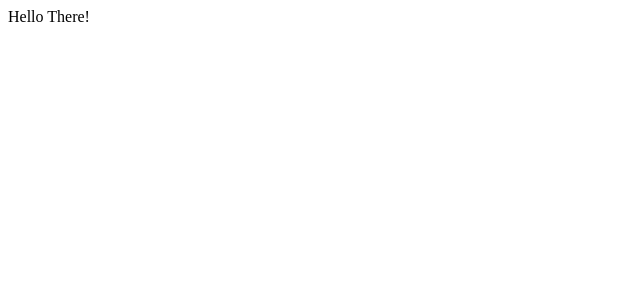
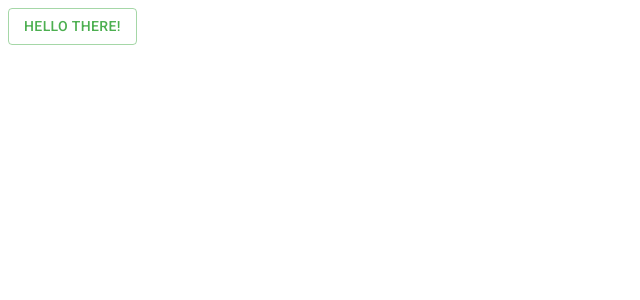
Before and after one commit to JKarwatka/portfolio-website, a Next.js app: page / in a window 1280 px wide. Shown: the top 300 px of the page, without its empty margins (0-640 px from the left). Built offline with nearby package versions, Linux system fonts and the light colour scheme.

Commit message:
Add theme provider for application

```diff
--- a/pages/index.tsx
+++ b/pages/index.tsx
@@ -1,8 +1,16 @@
 import React from "react";
+import { Typography, Button } from "@material-ui/core";
+import { NavBar } from "@components/NavBar";
+import { ThemeProvider } from "@material-ui/styles";
+import { theme } from "src/utils/theme";
 
 const Home: React.FC = () => {
   return (
-        <div>Hello There!</div>
-    );
-}
+    <ThemeProvider theme={theme}>
+      <Button variant="outlined" color="secondary">
+        Hello There!
+      </Button>
+    </ThemeProvider>
+  );
+};
 export default Home;
--- /dev/null
+++ b/src/utils/theme.js
@@ -0,0 +1,14 @@
+import { green, red } from "@material-ui/core/colors";
+
+const { createTheme } = require("@material-ui/core");
+
+export const theme = createTheme({
+  palette: {
+    primary: {
+      main: red[500],
+    },
+    secondary: {
+      main: green[500],
+    },
+  },
+});
```
